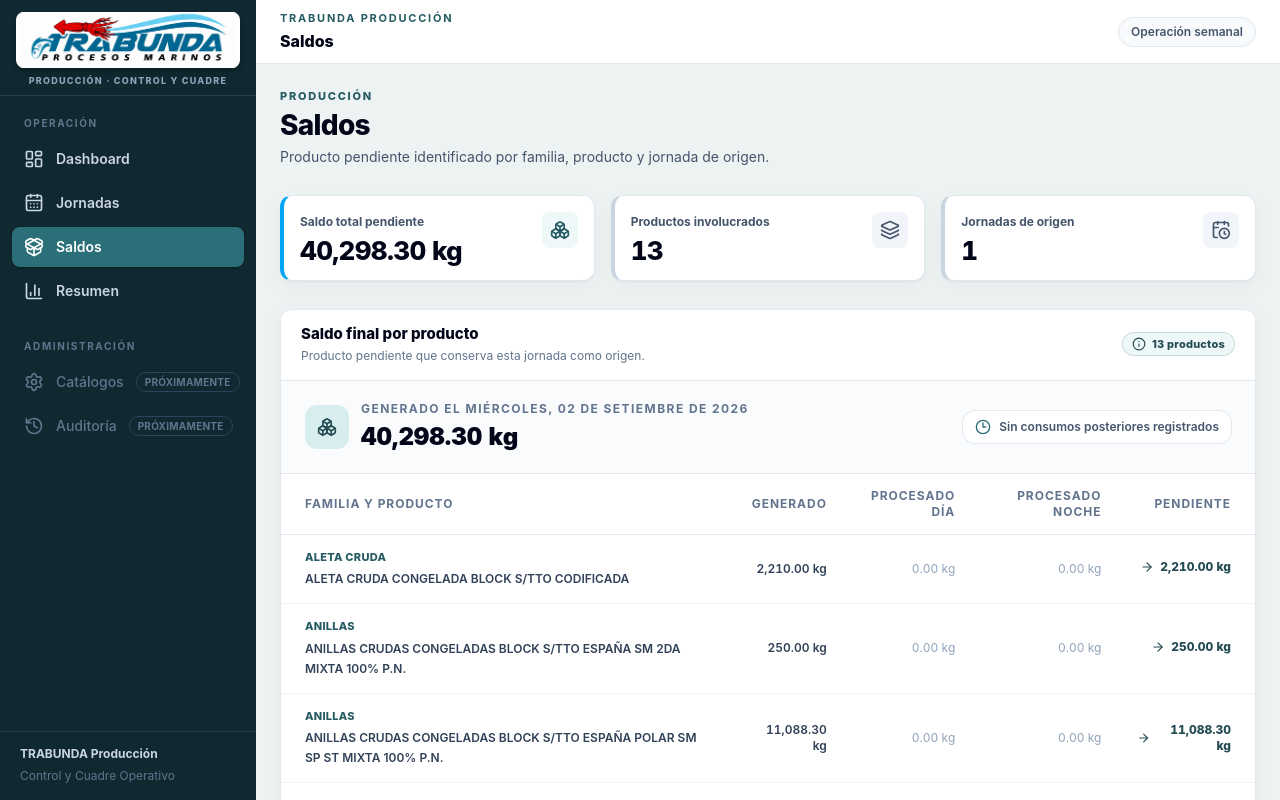
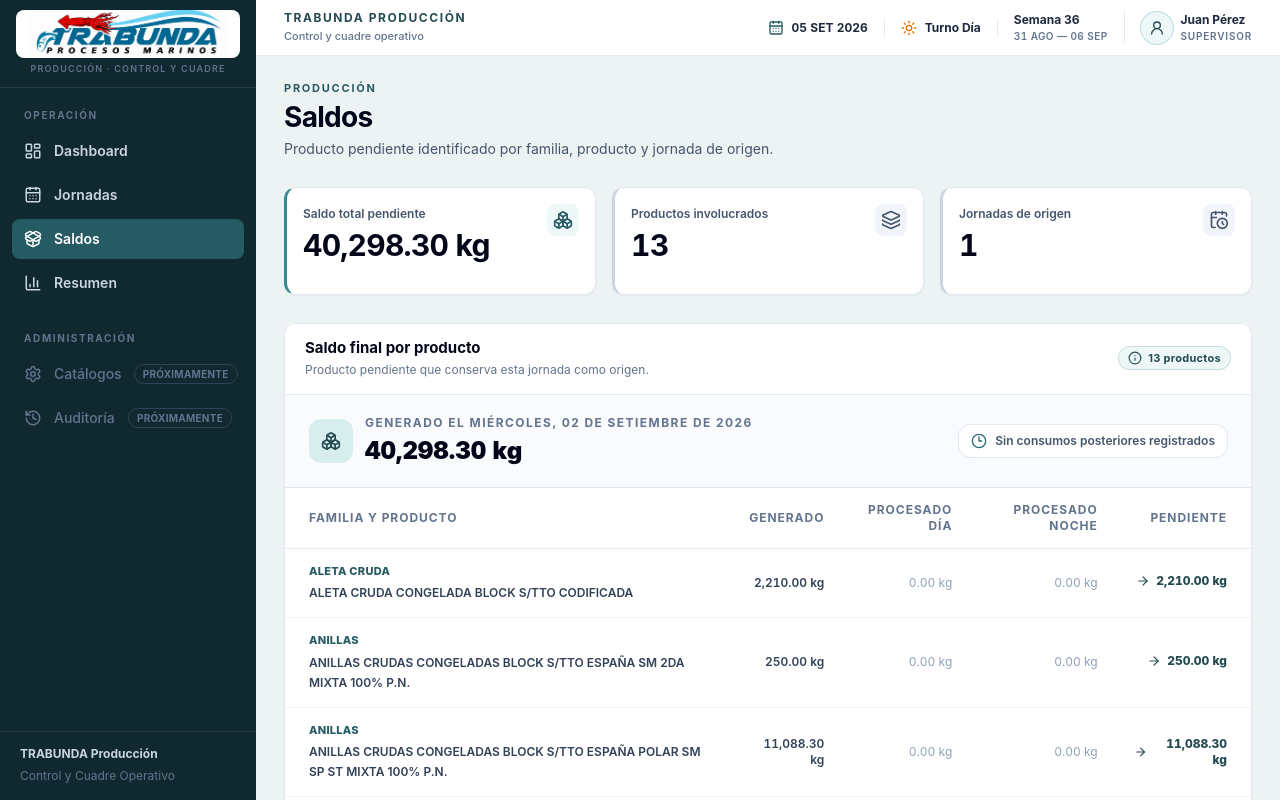
Before and after one commit to DavidDevXPe/Producci-n-Control-y-cuadre, a React (Vite) app in the folder frontend/: page /saldos in a window 1280 px wide. Shown: the top 800 px of the page. Built offline with nearby package versions, Linux system fonts and the light colour scheme.

Commit message:
feat: consolidar interfaz operativa de jornadas

```diff
--- a/frontend/src/components/ui/ActionLink.tsx
+++ b/frontend/src/components/ui/ActionLink.tsx
@@ -12,7 +12,7 @@ interface ActionLinkProps extends LinkProps {
 
 const variantClasses: Record<ActionLinkVariant, string> = {
   primary:
-    'bg-brand-800 text-white shadow-sm hover:bg-brand-900 active:bg-brand-950',
+    'bg-brand-700 text-white hover:bg-brand-800 active:bg-brand-900',
   secondary:
     'border border-slate-200 bg-white text-brand-800 shadow-sm hover:border-brand-200 hover:bg-brand-50',
   ghost: 'text-brand-700 hover:bg-brand-50 hover:text-brand-900',
@@ -34,7 +34,7 @@ export function ActionLink({
     <Link
       {...props}
       className={[
-        'inline-flex shrink-0 items-center justify-center gap-2 rounded-lg font-bold transition-colors',
+        'inline-flex shrink-0 items-center justify-center gap-2 rounded-[0.625rem] font-bold transition-colors',
         variantClasses[variant],
         sizeClasses[size],
         className,
--- a/frontend/src/components/ui/MetricCard.tsx
+++ b/frontend/src/components/ui/MetricCard.tsx
@@ -13,7 +13,7 @@ export interface MetricCardProps extends Omit<HTMLAttributes<HTMLElement>, 'titl
 
 const cardToneClasses: Record<MetricCardTone, string> = {
   neutral: 'border-l-slate-300',
-  brand: 'border-l-sky-500',
+  brand: 'border-l-brand-500',
   success: 'border-l-emerald-500',
   warning: 'border-l-amber-500',
   danger: 'border-l-rose-500',
@@ -41,7 +41,7 @@ export function MetricCard({
     <article
       {...props}
       className={[
-        'min-w-0 rounded-xl border border-l-4 border-slate-200 bg-white p-4 shadow-panel',
+        'min-h-[6.75rem] min-w-0 rounded-xl border border-l-[3px] border-slate-200 bg-white p-4 shadow-panel',
         cardToneClasses[tone],
         className,
       ]
@@ -50,8 +50,8 @@ export function MetricCard({
     >
       <div className="flex items-start justify-between gap-3">
         <div className="min-w-0">
-          <h2 className="text-xs font-bold leading-5 text-slate-600">{label}</h2>
-          <p className="mt-1.5 flex min-w-0 flex-nowrap items-baseline gap-x-1.5 whitespace-nowrap text-2xl font-extrabold leading-none tracking-tight text-slate-950 sm:text-[1.625rem]">
+          <h2 className="text-xs font-semibold leading-5 text-slate-600">{label}</h2>
+          <p className="mt-1.5 flex min-w-0 flex-nowrap items-baseline gap-x-1.5 whitespace-nowrap text-[1.75rem] font-bold leading-none tracking-tight text-slate-950 lg:text-[1.875rem]">
             <span className="number-tabular whitespace-nowrap">{value}</span>
             {unit ? (
               <span className="whitespace-nowrap text-xs font-bold tracking-normal text-slate-500">
@@ -63,7 +63,7 @@ export function MetricCard({
 
         {icon ? (
           <span
-            className={`grid size-9 shrink-0 place-items-center rounded-lg ${iconToneClasses[tone]}`}
+            className={`grid size-8 shrink-0 place-items-center rounded-lg ${iconToneClasses[tone]}`}
             aria-hidden="true"
           >
             {icon}
--- a/frontend/src/components/ui/PageHeader.tsx
+++ b/frontend/src/components/ui/PageHeader.tsx
@@ -17,11 +17,11 @@ export function PageHeader({
     <header className="flex min-w-0 flex-col gap-3 sm:flex-row sm:items-start sm:justify-between">
       <div className="min-w-0 max-w-3xl">
         {eyebrow ? (
-          <p className="text-[0.6875rem] font-extrabold uppercase tracking-[0.16em] text-brand-700">
+          <p className="text-[0.6875rem] font-bold uppercase tracking-[0.16em] text-brand-700">
             {eyebrow}
           </p>
         ) : null}
-        <h1 className="mt-1 break-words text-2xl font-extrabold tracking-tight text-slate-950 sm:text-[1.75rem] sm:leading-8">
+        <h1 className="mt-1 break-words text-2xl font-bold tracking-tight text-slate-950 sm:text-[1.75rem] sm:leading-8">
           {title}
         </h1>
         <p className="mt-1.5 max-w-2xl text-sm leading-5 text-slate-600">
--- a/frontend/src/components/ui/SectionCard.tsx
+++ b/frontend/src/components/ui/SectionCard.tsx
@@ -26,7 +26,7 @@ export function SectionCard({
         <div className="flex flex-col gap-2.5 border-b border-slate-200 bg-white px-4 py-3.5 sm:flex-row sm:items-center sm:justify-between sm:px-5">
           <div className="min-w-0">
             {title ? (
-              <h2 className="text-[0.9375rem] font-extrabold leading-5 text-slate-950">
+              <h2 className="text-[0.9375rem] font-bold leading-5 text-slate-950">
                 {title}
               </h2>
             ) : null}
--- a/frontend/src/components/ui/StatusBadge.tsx
+++ b/frontend/src/components/ui/StatusBadge.tsx
@@ -46,7 +46,7 @@ export function StatusBadge({
     <span
       {...props}
       className={[
-        'inline-flex min-h-6 max-w-full items-center gap-1.5 whitespace-nowrap rounded-full px-2.5 py-1 text-[0.6875rem] font-extrabold leading-none tracking-[0.02em] ring-1 ring-inset',
+        'inline-flex min-h-6 max-w-full items-center gap-1.5 whitespace-nowrap rounded-full px-2.5 py-1 text-[0.6875rem] font-bold leading-none tracking-[0.025em] ring-1 ring-inset',
         toneClasses[tone],
         className,
       ]
--- a/frontend/src/index.css
+++ b/frontend/src/index.css
@@ -16,7 +16,7 @@
   --color-accent-400: #e8b84d;
   --color-accent-500: #d9a42c;
   --color-shell: #edf2f3;
-  --shadow-panel: 0 1px 2px rgb(15 23 42 / 0.05), 0 8px 24px rgb(15 23 42 / 0.035);
+  --shadow-panel: 0 1px 2px rgb(15 23 42 / 0.045);
 }
 
 :root {
@@ -43,6 +43,7 @@ body {
   min-height: 100vh;
   margin: 0;
   background: #edf2f3;
+  line-height: 1.5;
 }
 
 button,
--- a/frontend/src/layouts/AdminLayout.tsx
+++ b/frontend/src/layouts/AdminLayout.tsx
@@ -7,12 +7,36 @@ import {
   Menu,
   PackageOpen,
   Settings,
+  Sun,
+  UserRound,
   X,
   type LucideIcon,
 } from 'lucide-react'
 import { NavLink, Outlet, useLocation } from 'react-router-dom'
 
 const brandLogoUrl = `${import.meta.env.BASE_URL}brand/trabunda-logo-white.png`
+
+const operationalDateFormatter = new Intl.DateTimeFormat('es-PE', {
+  day: '2-digit',
+  month: 'short',
+  year: 'numeric',
+  timeZone: 'America/Lima',
+})
+
+const operationalContext = {
+  shift: 'Turno Día',
+  week: 'Semana 36',
+  period: '31 AGO — 06 SEP',
+  user: 'Juan Pérez',
+  role: 'Supervisor',
+} as const
+
+function formatOperationalDate(date: Date) {
+  return operationalDateFormatter
+    .format(date)
+    .replaceAll('.', '')
+    .toLocaleUpperCase('es-PE')
+}
 
 type NavigationItem = {
   label: string
@@ -42,8 +66,8 @@ const navLinkClassName = ({ isActive }: { isActive: boolean }) =>
   [
     'group flex min-h-10 items-center gap-3 rounded-lg px-3 py-2 text-sm font-semibold transition-colors',
     isActive
-      ? 'bg-brand-600 text-white shadow-sm shadow-black/15'
-      : 'text-slate-300 hover:bg-white/8 hover:text-white',
+      ? 'bg-brand-700 text-white'
+      : 'text-slate-300 hover:bg-white/6 hover:text-white',
   ].join(' ')
 
 interface SidebarContentProps {
@@ -53,15 +77,15 @@ interface SidebarContentProps {
 function SidebarContent({ onNavigate }: SidebarContentProps) {
   return (
     <div className="flex h-full flex-col bg-brand-950 text-white">
-      <div className="h-24 border-b border-white/10 px-4 py-3">
-        <div className="flex h-14 items-center justify-center overflow-hidden rounded-lg bg-white px-2 shadow-md shadow-black/20">
+      <div className="h-[5.5rem] border-b border-white/10 px-4 py-2.5">
+        <div className="flex h-12 items-center justify-center overflow-hidden rounded-lg bg-white px-2">
           <img
             src={brandLogoUrl}
             alt="Trabunda Procesos Marinos"
-            className="h-auto w-[13.5rem] max-w-none"
+            className="h-auto w-[12.75rem] max-w-none"
           />
         </div>
-        <p className="mt-1.5 text-center text-[0.5625rem] font-extrabold uppercase tracking-[0.14em] text-slate-400">
+        <p className="mt-1 text-center text-[0.5625rem] font-semibold uppercase tracking-[0.13em] text-slate-500">
           Producción · Control y cuadre
         </p>
       </div>
@@ -83,7 +107,7 @@ function SidebarContent({ onNavigate }: SidebarContentProps) {
                     className={navLinkClassName}
                     onClick={() => onNavigate?.()}
                   >
-                    <Icon className="size-5 shrink-0" aria-hidden="true" />
+                    <Icon className="size-[1.125rem] shrink-0" aria-hidden="true" />
                     <span>{item.label}</span>
                   </NavLink>
                 </li>
@@ -108,7 +132,7 @@ function SidebarContent({ onNavigate }: SidebarContentProps) {
                     className="flex min-h-10 w-full cursor-not-allowed items-center gap-3 rounded-lg px-3 py-2 text-left text-sm font-medium text-slate-500"
                     title="Disponible próximamente"
                   >
-                    <Icon className="size-5 shrink-0" aria-hidden="true" />
+                    <Icon className="size-[1.125rem] shrink-0" aria-hidden="true" />
                     <span className="flex-1">{item.label}</span>
                     <span className="rounded-full border border-slate-700 px-2 py-0.5 text-[0.625rem] font-bold uppercase tracking-wide text-slate-500">
                       Próximamente
@@ -145,6 +169,7 @@ export function AdminLayout() {
   const mobileNavigationRef = useRef<HTMLElement>(null)
   const location = useLocation()
   const sectionLabel = getSectionLabel(location.pathname)
+  const operationalDate = formatOperationalDate(new Date())
 
   useEffect(() => {
     if (!isMenuOpen) return
@@ -263,22 +288,48 @@ export function AdminLayout() {
       ) : null}
 
       <div className="min-w-0 xl:pl-64">
-        <div className="hidden h-16 items-center justify-between border-b border-slate-200 bg-white px-6 xl:flex 2xl:px-8">
+        <div className="hidden h-14 items-center justify-between border-b border-slate-200 bg-white px-7 xl:flex 2xl:px-8">
           <div>
-            <p className="text-[0.6875rem] font-bold uppercase tracking-[0.16em] text-brand-700">
+            <p className="text-xs font-bold uppercase tracking-[0.13em] text-brand-800">
               TRABUNDA Producción
             </p>
-            <p className="mt-0.5 text-base font-extrabold text-slate-950">{sectionLabel}</p>
+            <p className="mt-0.5 text-[0.6875rem] font-medium text-slate-500">
+              Control y cuadre operativo
+            </p>
           </div>
-          <span className="rounded-full border border-slate-200 bg-slate-50 px-3 py-1.5 text-xs font-semibold text-slate-600">
-            Operación semanal
-          </span>
+          <div className="flex h-full items-center text-xs text-slate-600">
+            <div className="flex items-center gap-2 border-r border-slate-200 px-4">
+              <CalendarDays className="size-4 text-brand-700" aria-hidden="true" />
+              <span className="number-tabular font-bold text-slate-800">{operationalDate}</span>
+            </div>
+            <div className="flex items-center gap-2 border-r border-slate-200 px-4">
+              <Sun className="size-4 text-amber-600" aria-hidden="true" />
+              <span className="font-bold text-slate-800">{operationalContext.shift}</span>
+            </div>
+            <div className="border-r border-slate-200 px-4">
+              <p className="font-bold text-slate-800">{operationalContext.week}</p>
+              <p className="number-tabular mt-0.5 text-[0.625rem] font-semibold tracking-[0.04em] text-slate-500">
+                {operationalContext.period}
+              </p>
+            </div>
+            <div className="flex items-center gap-2 pl-4">
+              <span className="grid size-8 place-items-center rounded-full bg-brand-50 text-brand-800 ring-1 ring-brand-200">
+                <UserRound className="size-4" aria-hidden="true" />
+              </span>
+              <div>
+                <p className="font-bold text-slate-800">{operationalContext.user}</p>
+                <p className="mt-0.5 text-[0.625rem] font-semibold uppercase tracking-[0.08em] text-slate-500">
+                  {operationalContext.role}
+                </p>
+              </div>
+            </div>
+          </div>
         </div>
 
         <main
           id="contenido-principal"
           tabIndex={-1}
-          className="mx-auto w-full min-w-0 max-w-[108rem] px-4 py-5 focus:outline-none sm:px-5 lg:px-6 lg:py-6 2xl:px-8"
+          className="mx-auto w-full min-w-0 max-w-[92.5rem] px-4 py-5 focus:outline-none sm:px-5 lg:px-6 lg:py-6 xl:px-7 2xl:px-8"
         >
           <Outlet />
         </main>
```
Also changed, not shown: frontend/src/features/production/pages/ProductionDaysPage.tsx (+29 -13 lines), frontend/src/utils/formatters.ts (+33 -0 lines).
